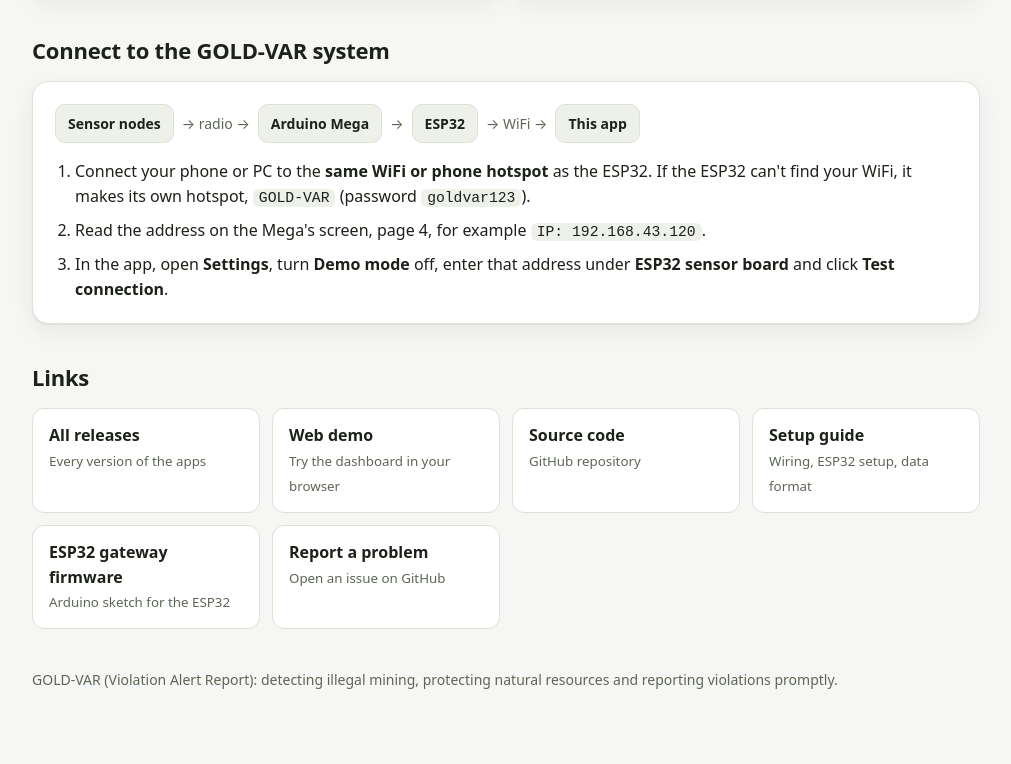
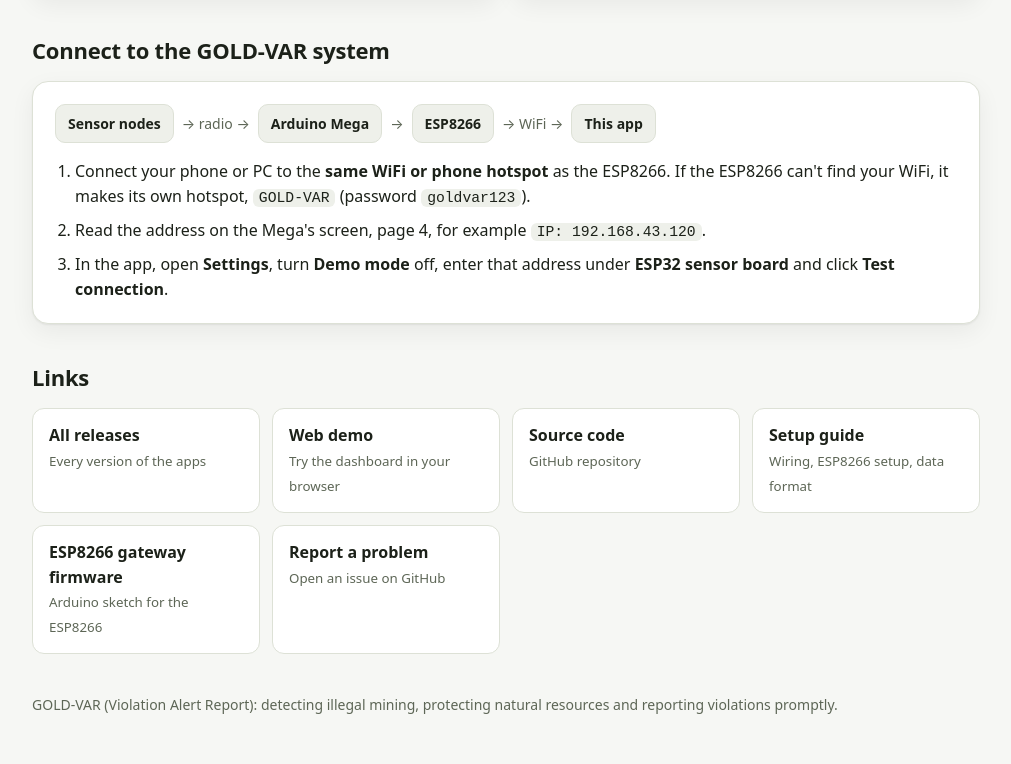
Before and after one commit to nexustech180/sensorhub, a website: page site/index.html in a window 1280 px wide. Shown: the part 1081-1845 px from the top of the page, without its empty margins (134-1145 px from the left). Before the commit the page ends 1820 px from the top, so only its background shows below. Drawn offline with Linux system fonts and the light colour scheme; no server answers.

Commit message:
Switch the WiFi gateway from ESP32 to ESP8266
- firmware/esp8266_wifi_gateway: same pass-through gateway for ESP8266MOD
  (NodeMCU / D1 mini); Mega on D7/D8 via Serial.swap(), status page at /
- Remove the ESP32 gateway sketch
- README and homepage: ESP8266 wiring, board package and firmware link

Co-Authored-By: Claude Opus 5.5 <noreply@anthropic.com>

```diff
--- a/site/index.html
+++ b/site/index.html
@@ -148,10 +148,10 @@
       <h2>Connect to the GOLD-VAR system</h2>
       <div class="card">
         <div class="flow" aria-label="How data flows">
-          <span>Sensor nodes</span><b>→ radio →</b><span>Arduino Mega</span><b>→</b><span>ESP32</span><b>→ WiFi →</b><span>This app</span>
+          <span>Sensor nodes</span><b>→ radio →</b><span>Arduino Mega</span><b>→</b><span>ESP8266</span><b>→ WiFi →</b><span>This app</span>
         </div>
         <ol style="margin-top:16px">
-          <li>Connect your phone or PC to the <strong>same WiFi or phone hotspot</strong> as the ESP32. If the ESP32 can't find your WiFi, it makes its own hotspot, <code>GOLD-VAR</code> (password <code>goldvar123</code>).</li>
+          <li>Connect your phone or PC to the <strong>same WiFi or phone hotspot</strong> as the ESP8266. If the ESP8266 can't find your WiFi, it makes its own hotspot, <code>GOLD-VAR</code> (password <code>goldvar123</code>).</li>
           <li>Read the address on the Mega's screen, page 4, for example <code>IP: 192.168.43.120</code>.</li>
           <li>In the app, open <strong>Settings</strong>, turn <strong>Demo mode</strong> off, enter that address under <strong>ESP32 sensor board</strong> and click <strong>Test connection</strong>.</li>
         </ol>
@@ -164,8 +164,8 @@
         <a class="link" href="https://github.com/nexustech180/sensorhub/releases"><strong>All releases</strong><small>Every version of the apps</small></a>
         <a class="link" href="app/"><strong>Web demo</strong><small>Try the dashboard in your browser</small></a>
         <a class="link" href="https://github.com/nexustech180/sensorhub"><strong>Source code</strong><small>GitHub repository</small></a>
-        <a class="link" href="https://github.com/nexustech180/sensorhub#readme"><strong>Setup guide</strong><small>Wiring, ESP32 setup, data format</small></a>
-        <a class="link" href="https://github.com/nexustech180/sensorhub/blob/main/firmware/esp32_wifi_gateway/esp32_wifi_gateway.ino"><strong>ESP32 gateway firmware</strong><small>Arduino sketch for the ESP32</small></a>
+        <a class="link" href="https://github.com/nexustech180/sensorhub#readme"><strong>Setup guide</strong><small>Wiring, ESP8266 setup, data format</small></a>
+        <a class="link" href="https://github.com/nexustech180/sensorhub/blob/main/firmware/esp8266_wifi_gateway/esp8266_wifi_gateway.ino"><strong>ESP8266 gateway firmware</strong><small>Arduino sketch for the ESP8266</small></a>
         <a class="link" href="https://github.com/nexustech180/sensorhub/issues"><strong>Report a problem</strong><small>Open an issue on GitHub</small></a>
       </div>
     </section>
```
Also changed, not shown: README.md, 2 other files.
